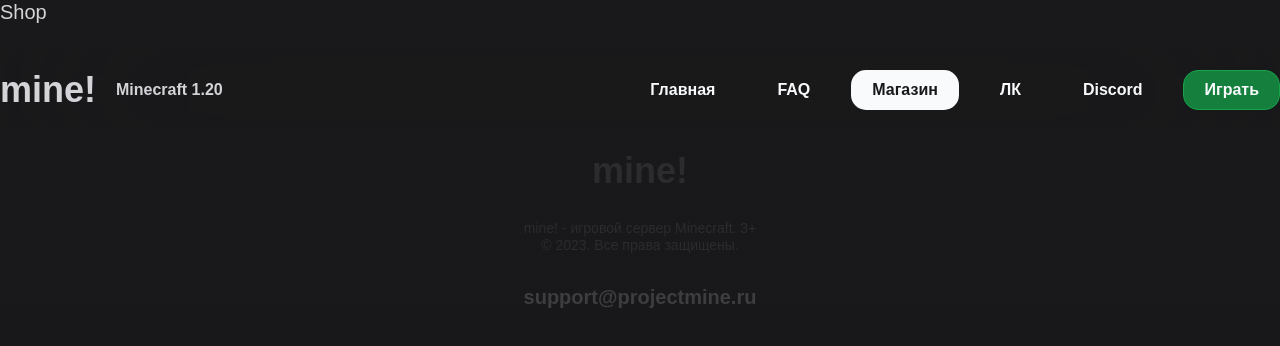
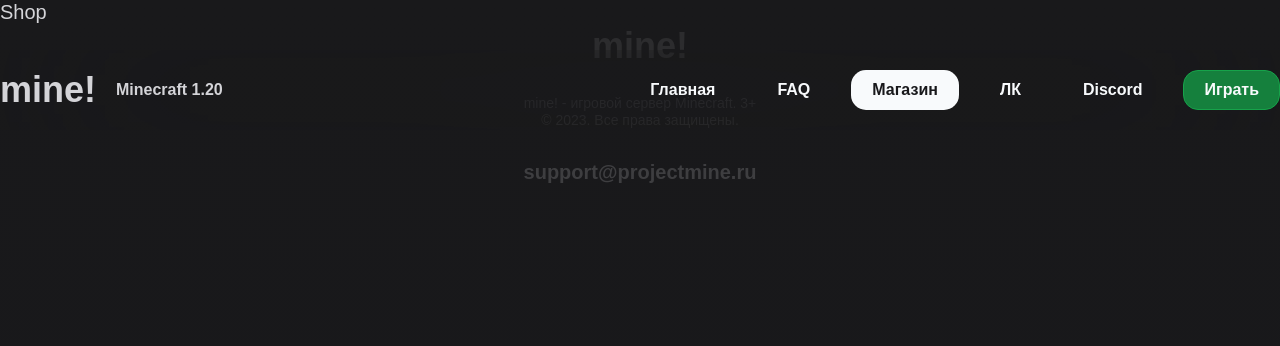
Before and after one commit to projectmine-server/website-client, a React (Vite) app: page /shop in a window 1280 px wide. Shown: the top 346 px of the page. Built offline with nearby package versions, Linux system fonts and the light colour scheme; a web font is replaced by a local one.

Commit message:
✨ Убрал минимальную высоту страницы и попутно починил футер

```diff
--- a/src/assets/globals.scss
+++ b/src/assets/globals.scss
@@ -10,6 +10,7 @@ body {
   line-height: 1.2em;
   background: linear-gradient(180deg, #19191B 0%, #18181B 100%);
   color: #D4D4D8;
+  height: 100vh;
 
   --page-width: 1296px;
 }
@@ -49,6 +50,6 @@ ol, ul {
 }
 
 .route {
-  min-height: calc(100vh - 2em);
+  // min-height: calc(100vh - 2em);
   padding-top: 180px;
 }
--- a/src/components/Footer/Footer.module.scss
+++ b/src/components/Footer/Footer.module.scss
@@ -4,7 +4,8 @@
     align-items: center;
     gap: 28px;
     max-width: var(--page-width);
-    margin: 125px auto;
+    margin: 0px auto;
+    padding-bottom: 125px;
 
     h2 {
         font-size: 36px;
```
